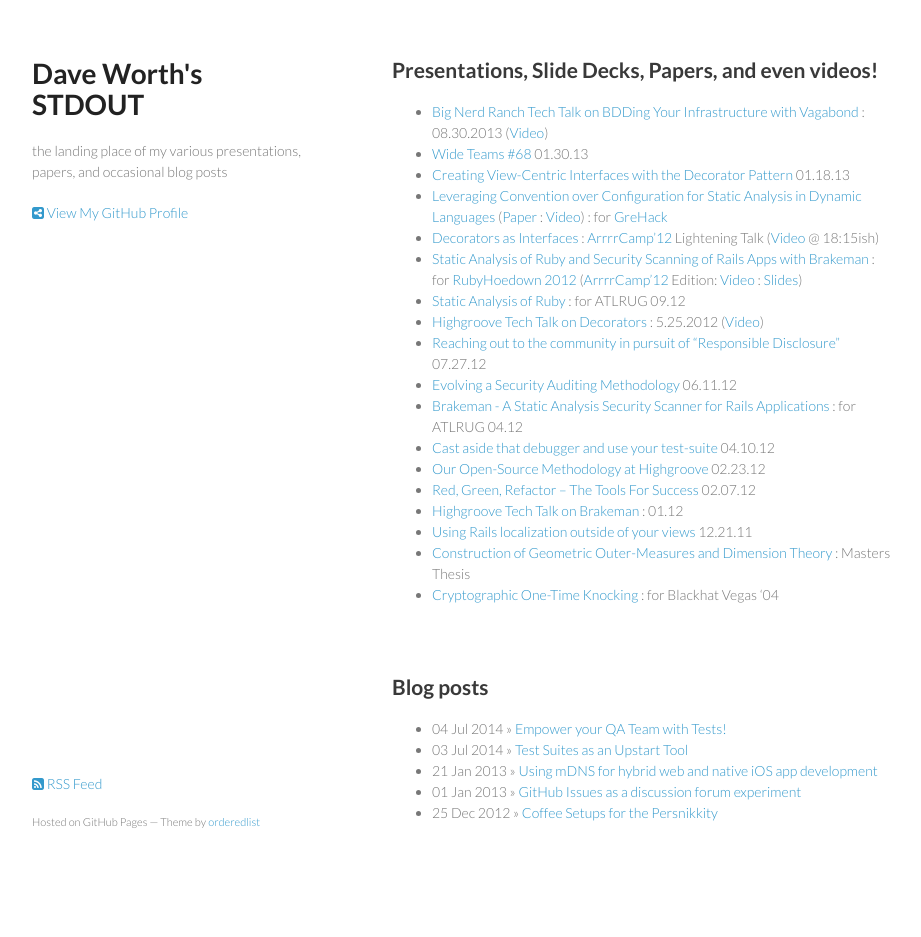
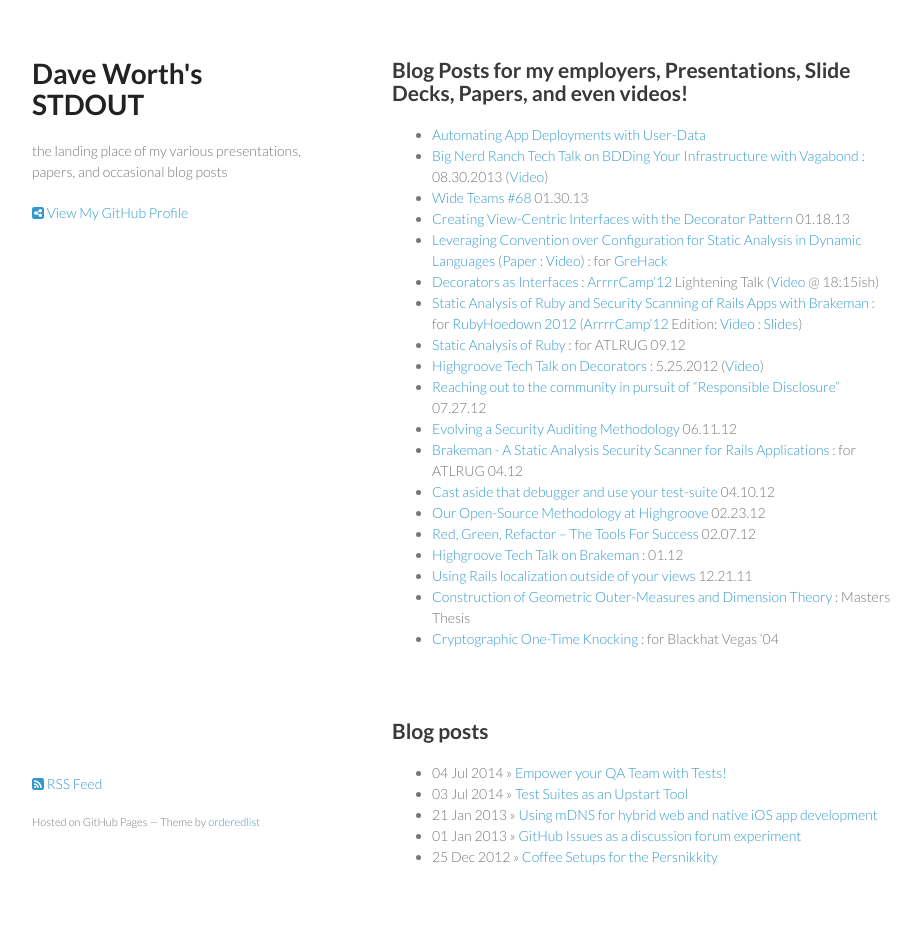
Before and after one commit to daveworth/daveworth.github.com, a Jekyll site: the page built from index.md, in a window 1280 px wide. Shown: the whole page, without its empty margins (178-1099 px from the left). Built offline with Jekyll 4.4.1, drawn with Linux system fonts in a browser that asks for light colours; nearby versions of some CDN libraries; before the commit the page ends 900 px from its top, so only the background shows below that.

Commit message:
add DO post on automation

```diff
--- a/_layouts/default.html
+++ b/_layouts/default.html
@@ -23,9 +23,10 @@
 
       </header>
       <section>
-        <h2>Presentations, Slide Decks, Papers, and even videos!</h2>
+        <h2>Blog Posts for my employers, Presentations, Slide Decks, Papers, and even videos!</h2>
         {{ content }}
       </section>
+
       <section>
         <h2>Blog posts</h2>
         <ul class="posts">
@@ -34,6 +35,7 @@
           {% endfor %}
         </ul>
       </section>
+
       <footer>
         {% include rss_link.html %}
         {% include theme_info.html %}
--- a/index.md
+++ b/index.md
@@ -1,6 +1,7 @@
 ---
 layout: default
 ---
+* [Automating App Deployments with User-Data](https://www.digitalocean.com/company/blog/automating-application-deployments-with-user-data/)
 * [Big Nerd Ranch Tech Talk on BDDing Your Infrastructure with Vagabond](http://daveworth.github.io/8_30_2013_BDD_Your_Infrastructure_with_Vagabond/#slide-0) : 08.30.2013 ([Video](http://vimeo.com/74387133))
 * [Wide Teams #68](http://www.wideteams.com/2013/01/30/episode-68-david-worth-of-big-nerd-ranch/) 01.30.13
 * [Creating View-Centric Interfaces with the Decorator Pattern](http://blog.bignerdranch.com/1702-creating-view-centric-interfaces-with-the-decorator-pattern/) 01.18.13
```
